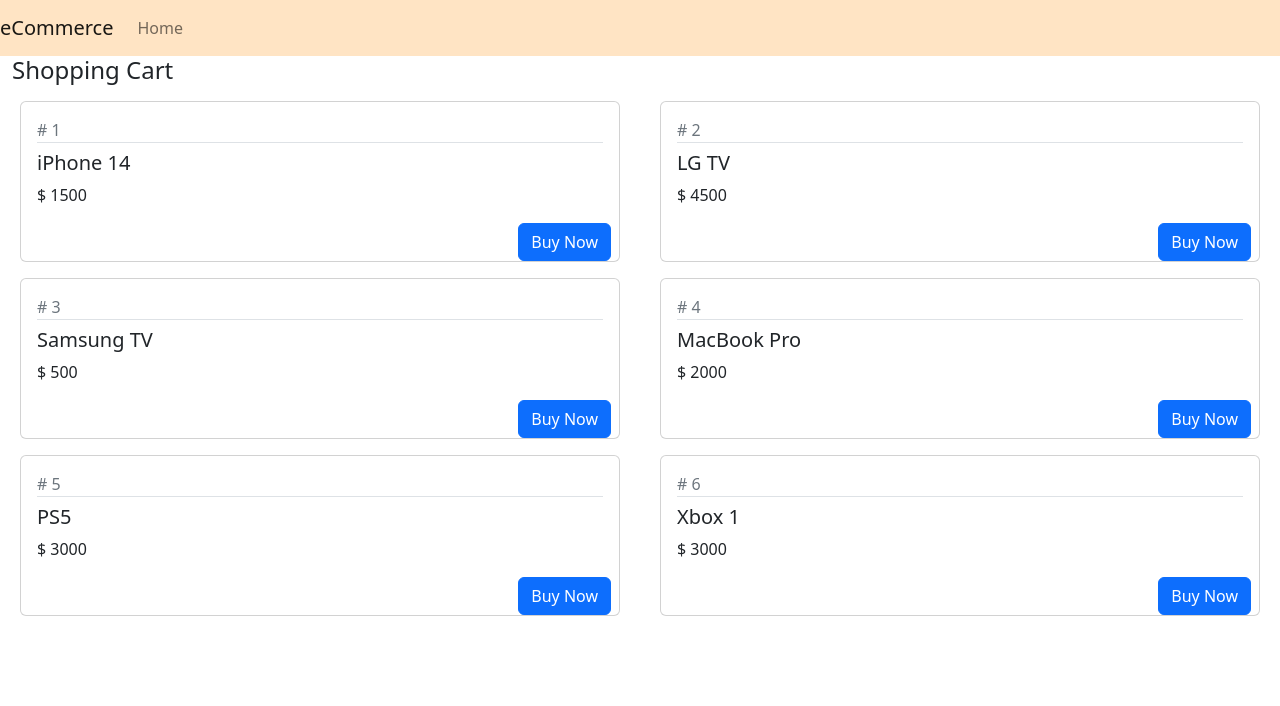
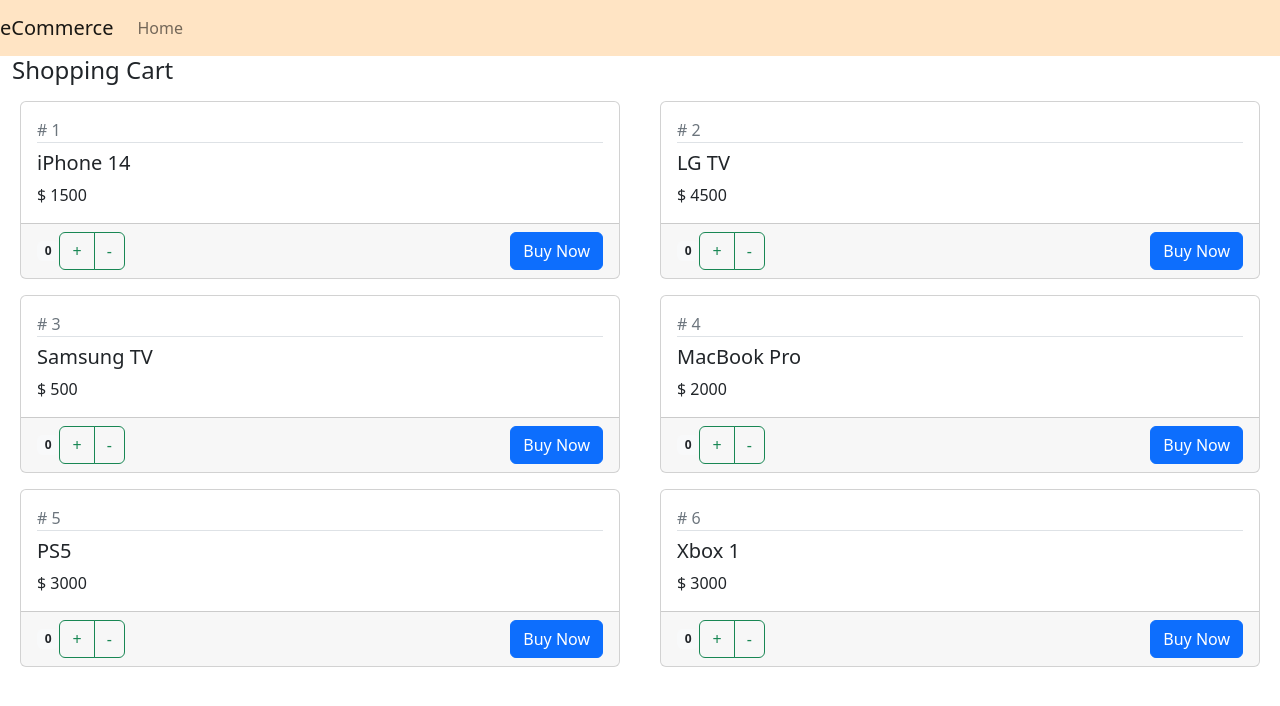
Before and after one commit to oscarwankaew/react-ecommerce, a React (Create React App) app in the folder my-app/: page / in a window 1280 px wide. Shown: the top 706 px of the page. Built offline with nearby package versions, Linux system fonts and the light colour scheme.

Commit message:
added plus and minus buttons to card footer to increase and decrease amount of products to add to the shopping cart

```diff
--- a/my-app/src/Products.jsx
+++ b/my-app/src/Products.jsx
@@ -14,8 +14,15 @@
             <h5 className="pt-2 border-top">{this.state.product.productName}</h5>
             <div>$ {this.state.product.price}</div>
           </div>
-          <div className="text-end me-2">
-            {this.props.children}
+          <div className="card-footer">
+            <div className="float-start">
+              <span className="badge bg-light text-dark">{this.state.product.quantity}</span>
+              <div className="btn-group">
+                <button className="btn btn-outline-success">+</button>
+                <button className="btn btn-outline-success">-</button>
+              </div>
+            </div>
+            <div className="float-end">{this.props.children}</div>
           </div>
         </div>
       </div>
```
